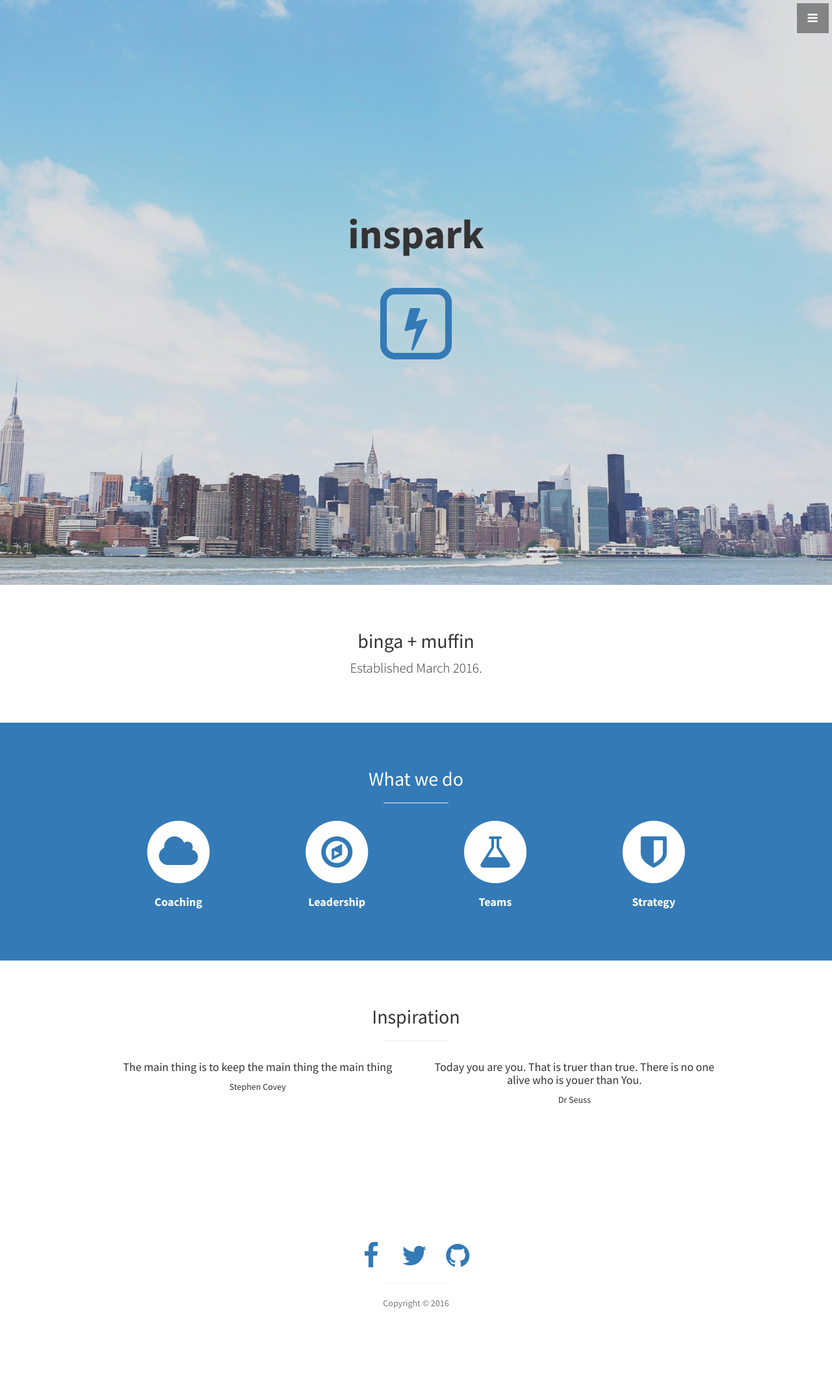
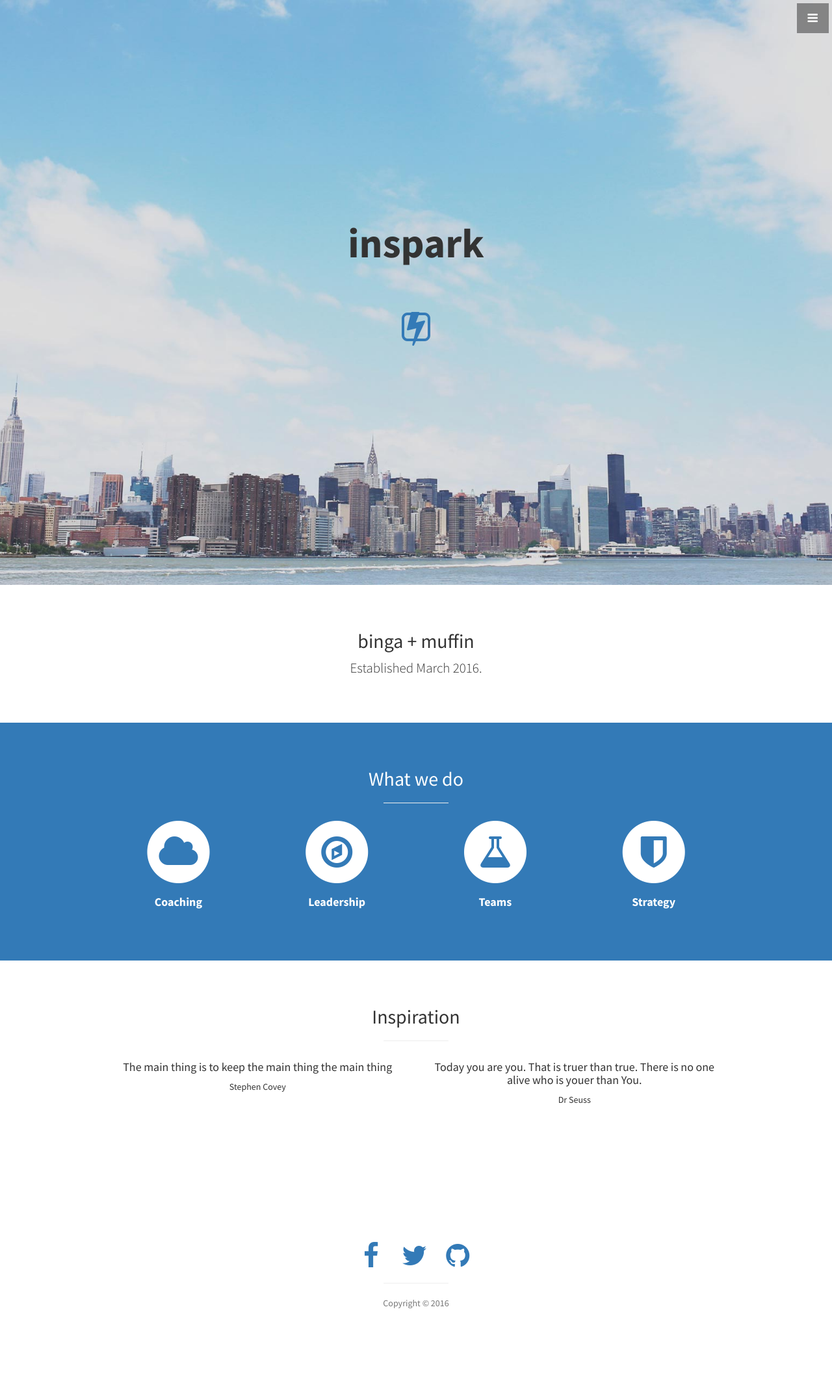
Before and after one commit to jikinluke8/inspark, a Jekyll site: the page built from index.html, in a window 1280 px wide. Shown: the whole page at 65% size. Built offline with Jekyll 4.4.1, drawn with Linux system fonts in a browser that asks for light colours.

Commit message:
Update header.html

```diff
--- a/_includes/header.html
+++ b/_includes/header.html
@@ -5,8 +5,8 @@
 
     <br>
     <a href="#about">
-     <span class="fa-stack fa-5x">
-      <i class="fa fa-square-o fa-stack-2x"></i>
+     <span class="fa-stack fa-4x">
+      <i class="fa fa-square-o fa-stack-3x"></i>
       <i class="fa fa-bolt fa-stack-1x"></i>
     </span>
     </a>
```
